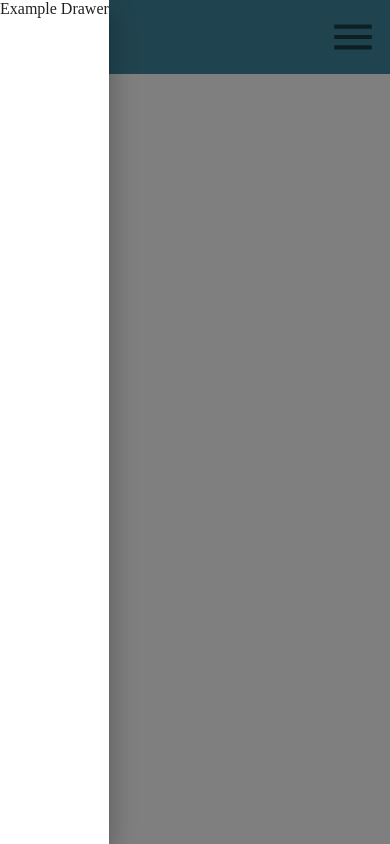
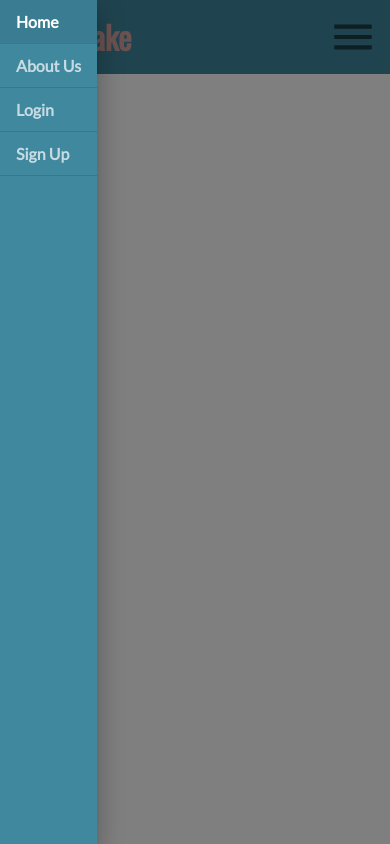
Before and after one commit to BW-CoMake/Front-End, a React (Create React App) app in the folder comake/: page / in a window 390 px wide. Both pictures are taken after a click on the button 353 px from the left and 37 px from the top of the page. Built offline with nearby package versions, Linux system fonts and the light colour scheme.

Commit message:
finished responsive menu drawer, header completed

```diff
--- a/comake/src/ui/Header.js
+++ b/comake/src/ui/Header.js
@@ -2,17 +2,21 @@ import React, { useState, useEffect } from 'react';
 import { Link } from 'react-router-dom';
 import AppBar from '@material-ui/core/AppBar';
 import Toolbar from '@material-ui/core/Toolbar';
+import Typography from '@material-ui/core/Typography';
 import Tabs from '@material-ui/core/Tabs';
 import Tab from '@material-ui/core/Tab';
 import useScrollTrigger from '@material-ui/core/useScrollTrigger';
 import SwipeableDrawer from '@material-ui/core/SwipeableDrawer';
 import IconButton from '@material-ui/core/IconButton';
 import MenuIcon from '@material-ui/icons/Menu';
+import List from '@material-ui/core/List';
+import ListItem from '@material-ui/core/ListItem';
+import ListItemText from '@material-ui/core/ListItemText';
 import { makeStyles } from '@material-ui/styles';
 import useMediaQuery from '@material-ui/core/useMediaQuery';
 import { useTheme } from '@material-ui/core/styles';
 
-// import logo from '../assets/logo.png';
+// import logo from '../assets/logo.svg';
 
 const useStyles = makeStyles(theme => ({
     toolbarMargin: {
@@ -24,6 +28,9 @@ const useStyles = makeStyles(theme => ({
         [theme.breakpoints.down("xs")]: {
             marginBottom: "1.25em"
         }
+    },
+    appHeader: {
+        marginLeft: "1em"
     },
     tabContainer: {
         marginLeft: "auto",
@@ -43,6 +50,17 @@ const useStyles = makeStyles(theme => ({
             backgroundColor: "transparent"
         }
     },
+    drawer: {
+        backgroundColor: theme.palette.primary.main
+    },
+    drawerItem: {
+       ...theme.typography.tab,
+       color: "white",
+       opacity: 0.7
+    },
+    drawerItemSelected: {
+        opacity: 1
+    }
 }))
 
 function ElevationScroll(props) {
@@ -100,7 +118,7 @@ export default function Header(props) {
                 <Tab className={classes.tab}
                     component={Link}
                     to="/about"
-                    label="About" />
+                    label="About Us" />
                 <Tab className={classes.tab}
                     component={Link}
                     to="/login"
@@ -115,8 +133,50 @@ export default function Header(props) {
 
     const drawer = (
         <>
-            <SwipeableDrawer disableBackdropTransition={!iOS} disableDiscovery={iOS} open={openDrawer} onClose={() => setOpenDrawer(false)} onOpen={() => setOpenDrawer(true)}>
-                Example Drawer
+            <SwipeableDrawer disableBackdropTransition={!iOS} disableDiscovery={iOS} open={openDrawer} onClose={() => setOpenDrawer(false)} onOpen={() => setOpenDrawer(true)}
+            classes={{paper: classes.drawer}}>
+               <List disablePadding>
+                   <ListItem
+                   selected={value === 0}
+                   onClick={() => {setOpenDrawer(false); setValue(0)}}
+                   divider
+                   button
+                   component={Link}
+                   to="/">
+                    <ListItemText
+                    className={value === 0 ? [classes.drawerItem, classes.drawerItemSelected] : classes.drawerItem}disableTypography>Home</ListItemText>
+                   </ListItem>
+                   <ListItem
+                   selected={value === 1}
+                   onClick={() => {setOpenDrawer(false); setValue(1)}}
+                   divider
+                   button
+                   component={Link}
+                   to="/about">
+                    <ListItemText
+                     className={value === 1 ? [classes.drawerItem, classes.drawerItemSelected] : classes.drawerItem}disableTypography>About Us</ListItemText>
+                   </ListItem>
+                   <ListItem
+                   selected={value === 2}
+                   onClick={() => {setOpenDrawer(false); setValue(2)}}
+                   divider
+                   button
+                   component={Link}
+                   to="/login">
+                    <ListItemText
+                     className={value === 2 ? [classes.drawerItem, classes.drawerItemSelected] : classes.drawerItem}disableTypography>Login</ListItemText>
+                   </ListItem>
+                   <ListItem
+                   selected={value === 3}
+                   onClick={() => {setOpenDrawer(false); setValue(3)}}
+                   divider
+                   button
+                   component={Link}
+                   to="/register">
+                    <ListItemText
+                     className={value === 3 ? [classes.drawerItem, classes.drawerItemSelected] : classes.drawerItem}disableTypography>Sign Up</ListItemText>
+                   </ListItem>
+               </List>
             </SwipeableDrawer>
             <IconButton
             className={classes.drawerIconContainer}
@@ -131,6 +191,8 @@ export default function Header(props) {
             <ElevationScroll>
                 <AppBar color="primary">
                     <Toolbar disableGutters>
+                    <Typography variant="h2"
+                    className={classes.appHeader}>Co-Make</Typography>
                         {/* <img src={logo} alt="company logo" /> */}
                         {matchesMD ? drawer : tabs}
                     </Toolbar>
--- a/comake/src/ui/Theme.js
+++ b/comake/src/ui/Theme.js
@@ -32,7 +32,7 @@ export default createMuiTheme({
             fontFamily: "Oswald",
             fontWeight: 700,
             fontSize: "2rem",
-            color: coTeal
+            color: coPink
         },
         h3: {
             fontFamily: "Lato",
```
Also changed, not shown: comake/src/assets/logo.svg (added).
